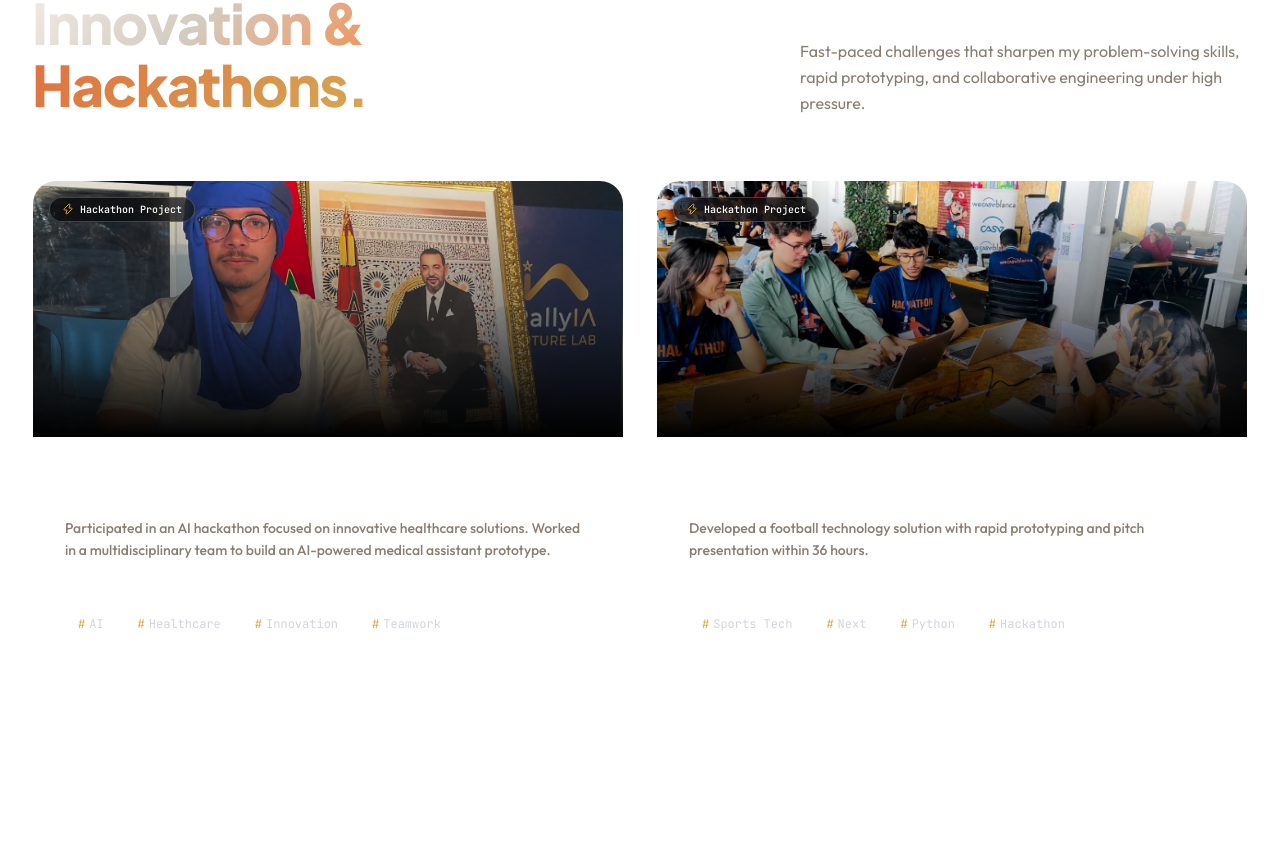
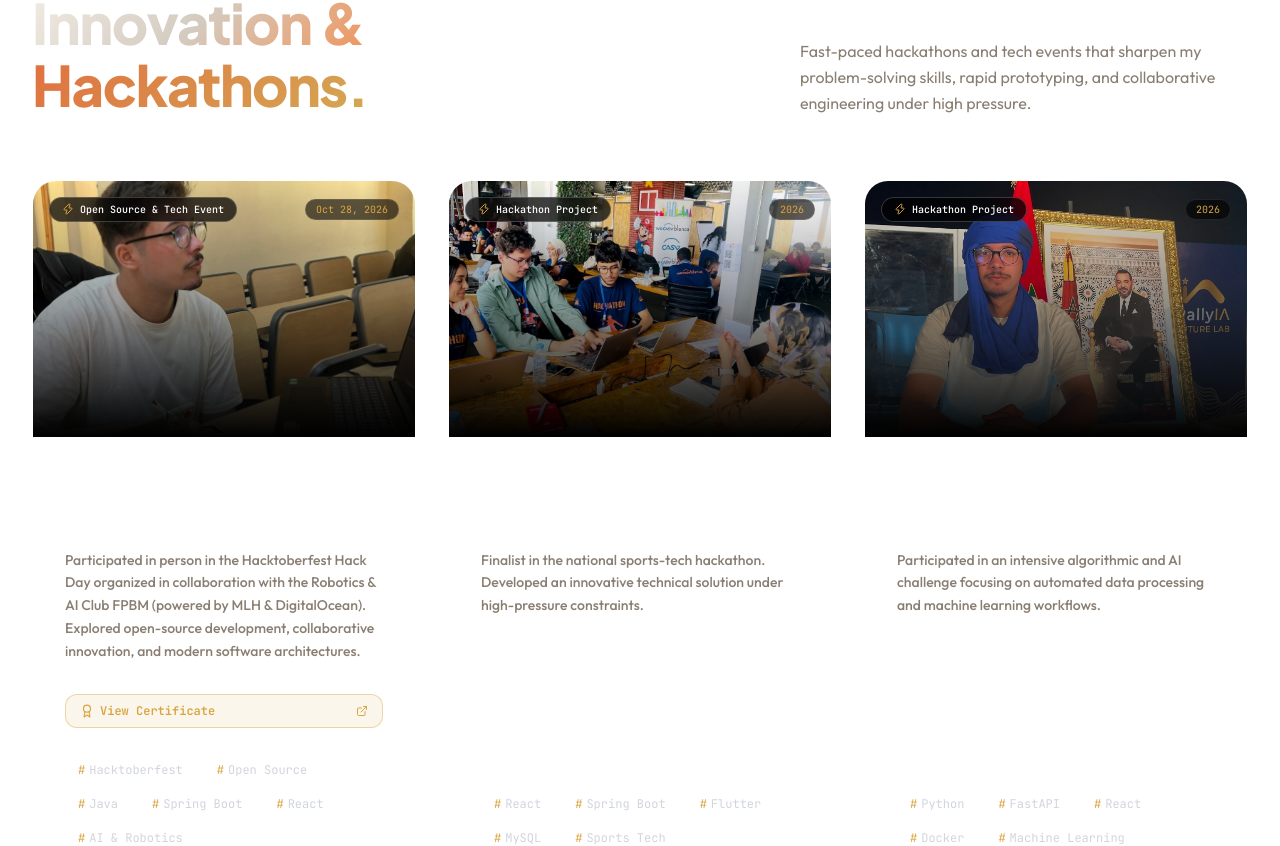
Before and after one commit to Rida1019-taki/PortFolio, a Next.js app: page / in a window 1280 px wide. Shown: the part 6815-7661 px from the top of the page. Built offline with nearby package versions, Linux system fonts and the light colour scheme.

Commit message:
feat: add Hacktoberfest Hack Day Beni Mellal 2026 event with certificate to hackathons section

```diff
--- a/app/page.tsx
+++ b/app/page.tsx
@@ -512,20 +512,43 @@ export default function Home() {
     },
   ];
 
-  const hackathons = [
+  interface HackathonItem {
+    title: string;
+    description: string;
+    image: string;
+    certificate?: string | null;
+    tag?: string;
+    date?: string;
+    tags: string[];
+  }
+
+  const hackathons: HackathonItem[] = [
     {
-      title: "Rally AI Future Lab 2026",
-      description:
-          "Participated in an AI hackathon focused on innovative healthcare solutions. Worked in a multidisciplinary team to build an AI-powered medical assistant prototype.",
-      image: "/hackathons/rally-ai1.jpeg",
-      tags: ["AI", "Healthcare", "Innovation", "Teamwork"],
+      title: t.hackathons.hacktoberfest.title,
+      description: t.hackathons.hacktoberfest.desc,
+      image: "/hackathons/hacktoberfest-day.jpg",
+      certificate: "/hackathons/hacktoberfest-cert.png",
+      tag: t.hackathons.hacktoberfest.tag,
+      date: t.hackathons.hacktoberfest.date,
+      tags: ["Hacktoberfest", "Open Source", "Java", "Spring Boot", "React", "AI & Robotics"],
     },
     {
-      title: "FootTech Hackathon 2026",
-      description:
-          "Developed a football technology solution with rapid prototyping and pitch presentation within 36 hours.",
+      title: t.hackathons.foottech.title,
+      description: t.hackathons.foottech.desc,
       image: "/hackathons/foottech.jpg",
-      tags: ["Sports Tech", "Next", "Python", "Hackathon"],
+      certificate: null,
+      tag: t.hackathons.projectTag,
+      date: "2026",
+      tags: ["React", "Spring Boot", "Flutter", "MySQL", "Sports Tech"],
+    },
+    {
+      title: t.hackathons.rally.title,
+      description: t.hackathons.rally.desc,
+      image: "/hackathons/rally-ai1.jpeg",
+      certificate: null,
+      tag: t.hackathons.projectTag,
+      date: "2026",
+      tags: ["Python", "FastAPI", "React", "Docker", "Machine Learning"],
     },
   ];
 
@@ -1544,7 +1567,7 @@ export default function Home() {
               </ScrollReveal>
 
               {/* items-stretch لتوحيد الارتفاع بين العامودين */}
-              <div className="grid gap-8 md:grid-cols-2 items-stretch">
+              <div className="grid gap-8 md:grid-cols-2 lg:grid-cols-3 items-stretch">
                 {hackathons.map((hackathon, index) => (
                     <ScrollReveal key={index} delay={index * 120} className="h-full">
                       <article className="group relative flex h-full flex-col justify-between overflow-hidden rounded-3xl border border-white/10 bg-white/[0.02] backdrop-blur-xl transition-all duration-500 hover:-translate-y-2 hover:border-[#D9A441]/50 hover:shadow-[0_20px_50px_-15px_rgba(217,164,65,0.2)]">
@@ -1563,10 +1586,15 @@ export default function Home() {
                             <div className="absolute inset-0 bg-gradient-to-t from-black via-black/40 to-transparent" />
 
                             {/* Top Badge */}
-                            <div className="absolute top-4 left-4 z-10">
-                                <span className="inline-flex items-center gap-1.5 rounded-full border border-white/20 bg-black/60 px-3 py-1 text-[10px] font-mono font-medium text-white backdrop-blur-md">
-                                    <Zap size={12} className="text-[#D9A441]" /> {t.hackathons.projectTag}
+                            <div className="absolute top-4 inset-x-4 z-10 flex items-center justify-between pointer-events-none">
+                                <span className="inline-flex items-center gap-1.5 rounded-full border border-white/20 bg-black/70 px-3 py-1 text-[10px] font-mono font-medium text-white backdrop-blur-md">
+                                    <Zap size={12} className="text-[#D9A441]" /> {hackathon.tag || t.hackathons.projectTag}
                                 </span>
+                                {hackathon.date && (
+                                  <span className="rounded-full border border-white/10 bg-black/60 px-2.5 py-0.5 text-[10px] font-mono text-[#D9A441] backdrop-blur-md">
+                                    {hackathon.date}
+                                  </span>
+                                )}
                             </div>
                           </div>
 
@@ -1582,8 +1610,24 @@ export default function Home() {
                           </div>
                         </div>
 
-                        {/* Bottom Container: Tags (تكون ديما محذية للأسفل) */}
+                        {/* Bottom Container: Certificate & Tags */}
                         <div className="px-6 pb-6 sm:px-8 sm:pb-8 pt-0">
+                          {hackathon.certificate && (
+                            <div className="pb-3">
+                              <a
+                                href={hackathon.certificate}
+                                target="_blank"
+                                rel="noopener noreferrer"
+                                className="group/cert inline-flex items-center gap-2 rounded-xl border border-[#D9A441]/40 bg-[#D9A441]/10 px-3.5 py-2 text-xs font-mono font-semibold text-[#D9A441] hover:bg-[#D9A441] hover:text-black transition-all duration-300 w-full justify-between"
+                              >
+                                <span className="flex items-center gap-1.5">
+                                  <Award size={14} />
+                                  <span>{t.hackathons.hacktoberfest.certificateLabel}</span>
+                                </span>
+                                <ExternalLink size={12} className="transition-transform group-hover/cert:translate-x-0.5 group-hover/cert:-translate-y-0.5" />
+                              </a>
+                            </div>
+                          )}
                           <div className="flex flex-wrap gap-2 border-t border-white/5 pt-4">
                             {hackathon.tags.map((tag) => (
                                 <span
--- a/lib/translations.ts
+++ b/lib/translations.ts
@@ -125,6 +125,13 @@ export interface TranslationSchema {
     title2: string;
     desc: string;
     projectTag: string;
+    hacktoberfest: {
+      title: string;
+      desc: string;
+      tag: string;
+      date: string;
+      certificateLabel: string;
+    };
     foottech: {
       title: string;
       desc: string;
@@ -330,11 +337,18 @@ export const translations: Record<Language, TranslationSchema> = {
       },
     },
     hackathons: {
-      badge: "Competitive Coding",
+      badge: "Competitive Coding & Tech Events",
       title1: "Innovation &",
       title2: "Hackathons.",
-      desc: "Fast-paced challenges that sharpen my problem-solving skills, rapid prototyping, and collaborative engineering under high pressure.",
+      desc: "Fast-paced hackathons and tech events that sharpen my problem-solving skills, rapid prototyping, and collaborative engineering under high pressure.",
       projectTag: "Hackathon Project",
+      hacktoberfest: {
+        title: "Hacktoberfest Hack Day Beni Mellal 2026",
+        desc: "Participated in person in the Hacktoberfest Hack Day organized in collaboration with the Robotics & AI Club FPBM (powered by MLH & DigitalOcean). Explored open-source development, collaborative innovation, and modern software architectures.",
+        tag: "Open Source & Tech Event",
+        date: "Oct 28, 2026",
+        certificateLabel: "View Certificate",
+      },
       foottech: {
         title: "FootTech National Hackathon 2026",
         desc: "Finalist in the national sports-tech hackathon. Developed an innovative technical solution under high-pressure constraints.",
@@ -538,11 +552,18 @@ export const translations: Record<Language, TranslationSchema> = {
       },
     },
     hackathons: {
-      badge: "Coding Compétitif",
+      badge: "Coding Compétitif & Événements Tech",
       title1: "Innovation &",
       title2: "Hackathons.",
-      desc: "Défis intensifs qui affûtent ma résolution de problèmes, mon prototypage rapide et l'esprit d'équipe sous contrainte.",
+      desc: "Défis intensifs et événements technologiques qui affûtent ma résolution de problèmes, mon prototypage rapide et l'esprit d'équipe sous contrainte.",
       projectTag: "Projet de Hackathon",
+      hacktoberfest: {
+        title: "Hacktoberfest Hack Day Béni Mellal 2026",
+        desc: "Participation en présentiel au Hacktoberfest Hack Day organisé en collaboration avec le Robotics & AI Club FPBM (partenaires officiels MLH & DigitalOcean). Une journée riche en découvertes, échanges et exploration de solutions innovantes en développement informatique.",
+        tag: "Événement Tech & Open Source",
+        date: "28 Oct 2026",
+        certificateLabel: "Voir l'Attestation",
+      },
       foottech: {
         title: "Hackathon National FootTech 2026",
         desc: "Finaliste du hackathon national sport & technologie. Conception et implémentation d'une solution innovante sous fortes contraintes de temps.",
```
Also changed, not shown: public/hackathons/hacktoberfest-cert.png (added), public/hackathons/hacktoberfest-day.jpg (added).
